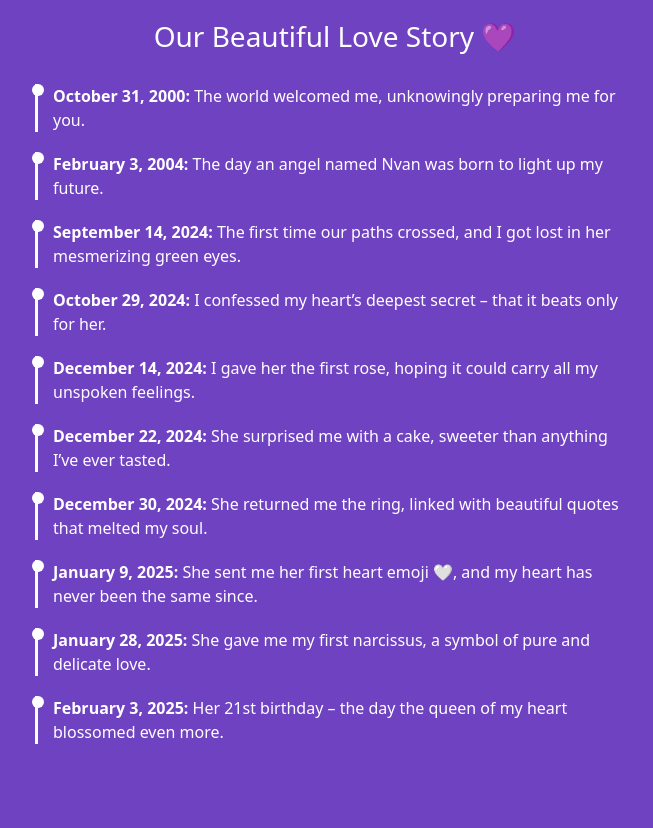
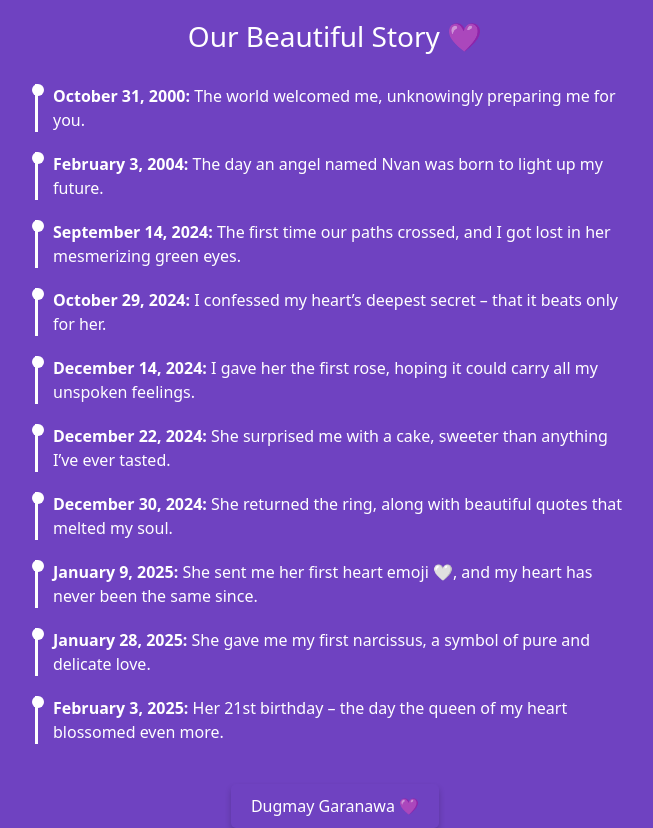
Before and after one commit to supaBlueGreen/ns, a plain HTML site: page purple.html in a window 1280 px wide. Shown: the whole page, without its empty margins (305-958 px from the left). Before the commit the page ends 800 px from the top, so only its background shows below. Drawn offline with nearby package versions, Linux system fonts and the light colour scheme.

Commit message:
Update purple.html

```diff
--- a/purple.html
+++ b/purple.html
@@ -37,10 +37,26 @@
       text-align: center;
       margin-bottom: 30px;
     }
+    .btn-purple {
+      background-color: #6f42c1;
+      color: white;
+      border: none;
+      padding: 10px 20px;
+      margin-top: 20px;
+      border-radius: 5px;
+      box-shadow: 0px 4px 6px rgba(0, 0, 0, 0.2);
+    }
+    .btn-purple:hover {
+      background-color: #5a379f;
+      color: white;
+    }
+    .text-center {
+      text-align: center;
+    }
   </style>
 </head>
 <body>
-  <h3>Our Beautiful Love Story 💜</h3>
+  <h3>Our Beautiful Story 💜</h3>
   <div class="timeline">
     <div class="timeline-item">
       <strong>October 31, 2000:</strong> The world welcomed me, unknowingly preparing me for you.
@@ -61,7 +77,7 @@
       <strong>December 22, 2024:</strong> She surprised me with a cake, sweeter than anything I’ve ever tasted.
     </div>
     <div class="timeline-item">
-      <strong>December 30, 2024:</strong> She returned me the ring, linked with beautiful quotes that melted my soul.
+      <strong>December 30, 2024:</strong> She returned the ring, along with beautiful quotes that melted my soul.
     </div>
     <div class="timeline-item">
       <strong>January 9, 2025:</strong> She sent me her first heart emoji 🤍, and my heart has never been the same since.
@@ -73,5 +89,9 @@
       <strong>February 3, 2025:</strong> Her 21st birthday – the day the queen of my heart blossomed even more.
     </div>
   </div>
+
+  <div class="text-center">
+    <a href="index.html" class="btn btn-purple">Dugmay Garanawa 💜</a>
+  </div>
 </body>
 </html>
```
